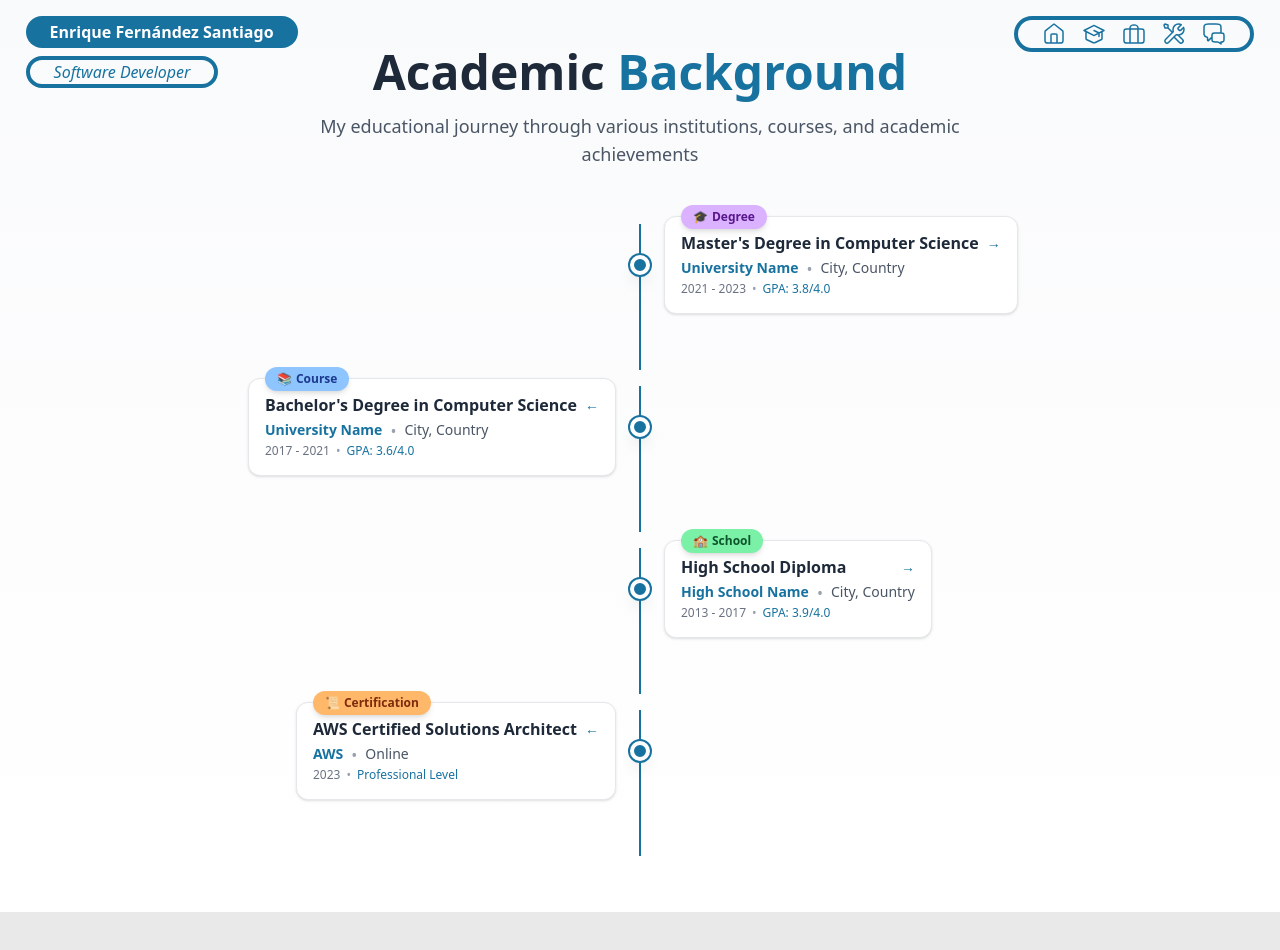
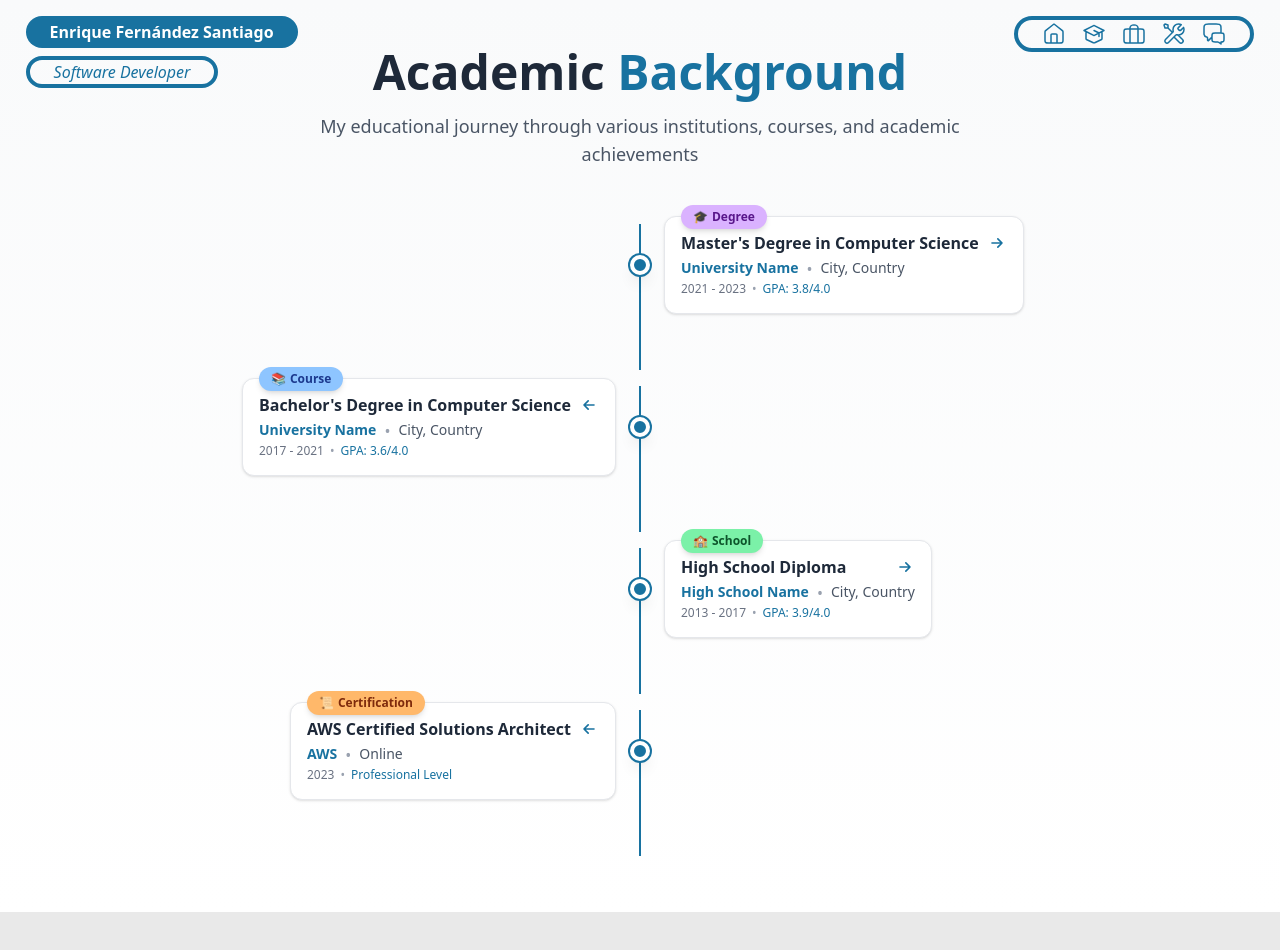
Before and after one commit to enrique-fer/portfolio, a React (Vite) app: page /education in a window 1280 px wide. Shown: the top 950 px of the page. Built offline with nearby package versions, Linux system fonts and the light colour scheme.

Commit message:
Adding svgs

```diff
--- a/src/components/education/EducationHeader.tsx
+++ b/src/components/education/EducationHeader.tsx
@@ -25,11 +25,39 @@ export default function EducationHeader({
         </h3>
         {/* Click indicator - arrow points right for left cards, left for right cards */}
         <span
-          className={`text-[#1872A0] text-sm transition-transform duration-300 flex-shrink-0 ${
+          className={`text-[#1872A0] transition-transform duration-300 flex-shrink-0 ${
             showDetails ? "rotate-180" : ""
           }`}
         >
-          {isLeft ? "→" : "←"}
+          {isLeft ? (
+            <svg
+              className="w-5 h-5"
+              fill="none"
+              stroke="currentColor"
+              viewBox="0 0 24 24"
+            >
+              <path
+                strokeLinecap="round"
+                strokeLinejoin="round"
+                strokeWidth={2}
+                d="M13 7l5 5m0 0l-5 5m5-5H6"
+              />
+            </svg>
+          ) : (
+            <svg
+              className="w-5 h-5"
+              fill="none"
+              stroke="currentColor"
+              viewBox="0 0 24 24"
+            >
+              <path
+                strokeLinecap="round"
+                strokeLinejoin="round"
+                strokeWidth={2}
+                d="M11 17l-5-5m0 0l5-5m-5 5h12"
+              />
+            </svg>
+          )}
         </span>
       </div>
       <div className="flex items-center gap-2">
--- a/src/components/experience/ExperienceHeader.tsx
+++ b/src/components/experience/ExperienceHeader.tsx
@@ -33,7 +33,19 @@ export default function ExperienceHeader({
               showSummary ? "rotate-180" : ""
             }`}
           >
-            →
+            <svg
+              className="w-5 h-5"
+              fill="none"
+              stroke="currentColor"
+              viewBox="0 0 24 24"
+            >
+              <path
+                strokeLinecap="round"
+                strokeLinejoin="round"
+                strokeWidth={2}
+                d="M13 7l5 5m0 0l-5 5m5-5H6"
+              />
+            </svg>
           </span>
         </div>
       </div>
```
